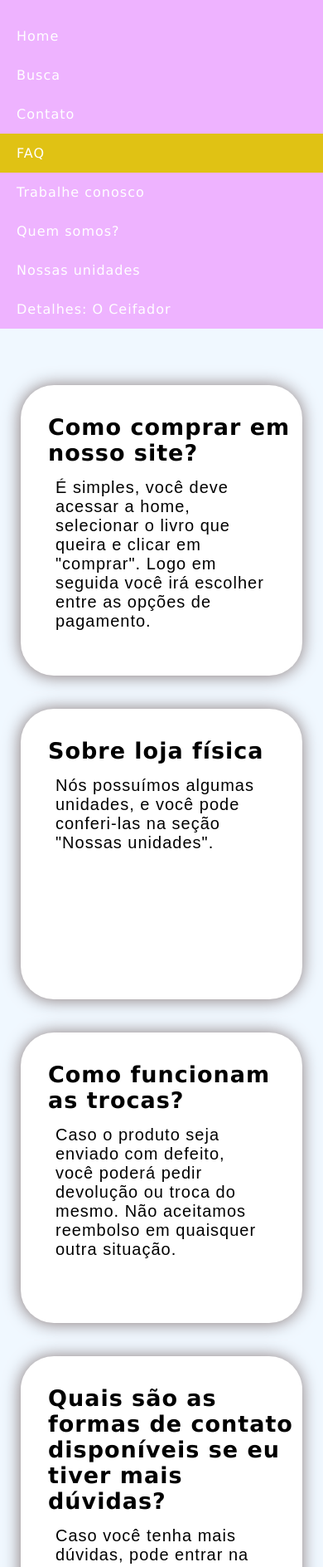
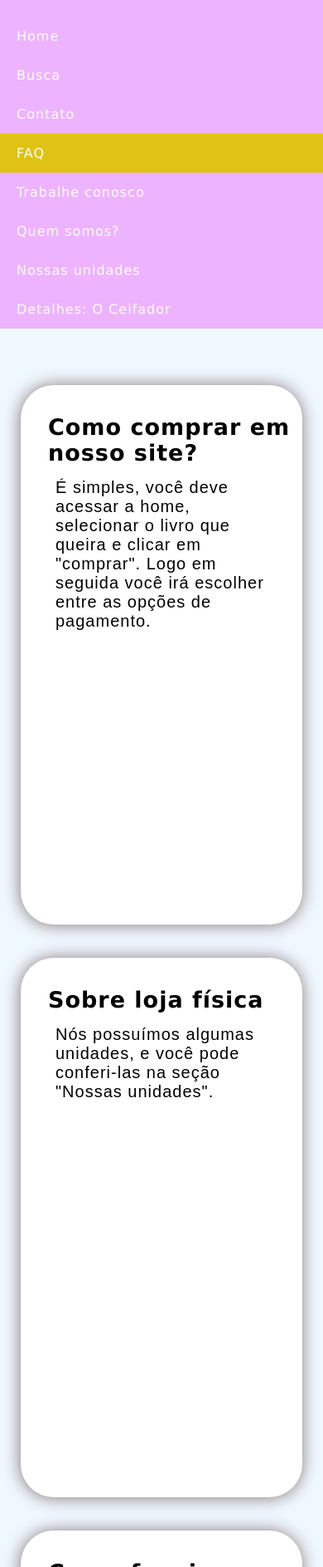
Before and after one commit to Projeto-Livraria/site, a plain HTML site: page faq.html in a window 390 px wide. Shown: the part 112-2000 px from the top of the page at 83% size. Drawn offline with Linux system fonts and the light colour scheme.

Commit message:
ajuste dos containers do FAQ(2)

```diff
--- a/faq.css
+++ b/faq.css
@@ -391,21 +391,21 @@ main {
     height: 100px;
 }
 
-@media screen and (max-width: 768px) {
+@media screen and (max-width: 868px) {
     .containerone{
-        height: 350px;
+        height: 650px;
     }
 
     .containertwo{
-        height: 350px;
+        height: 650px;
     }
 
     .containerthree{
-        height: 350px;
+        height: 650px;
     }
 
     .containerfour {
-        height: 350px;
+        height: 650px;
     }
 
     .containerone h1 {
```
